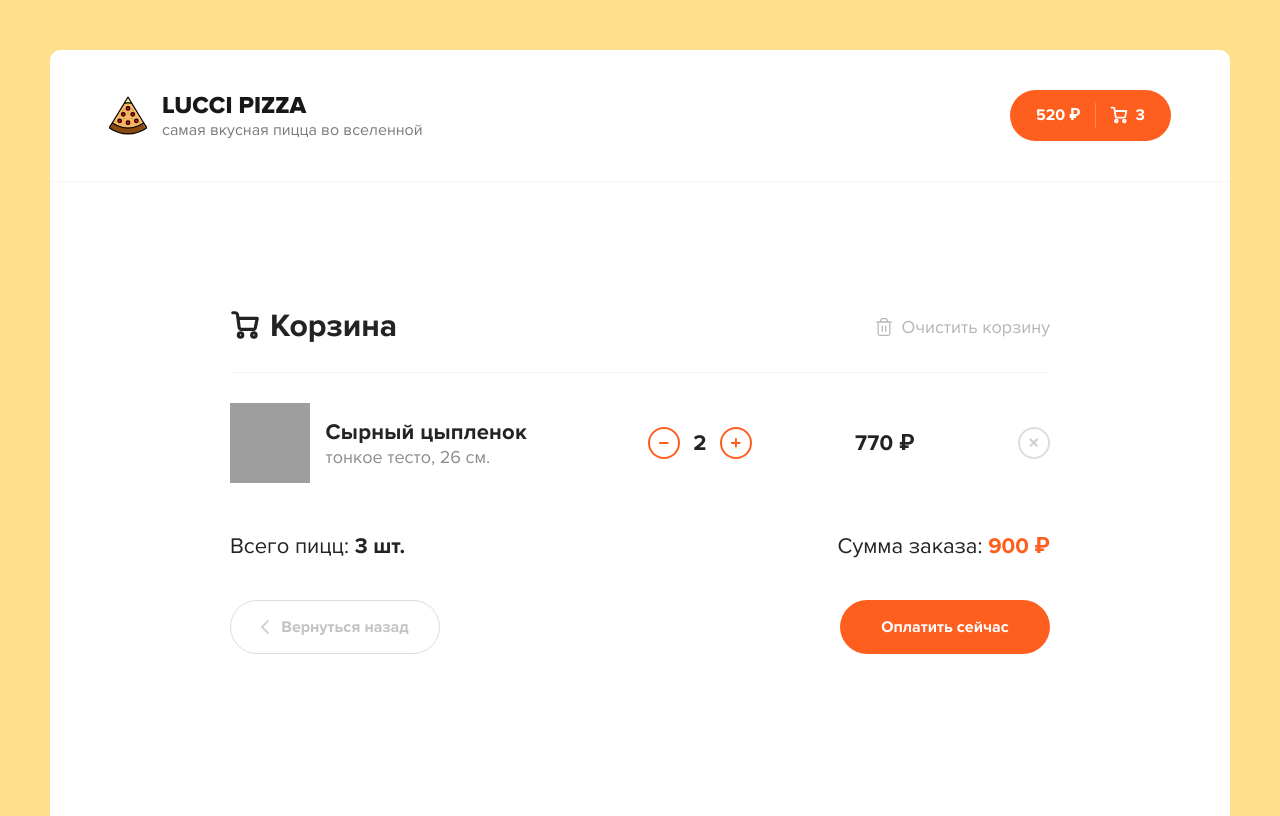
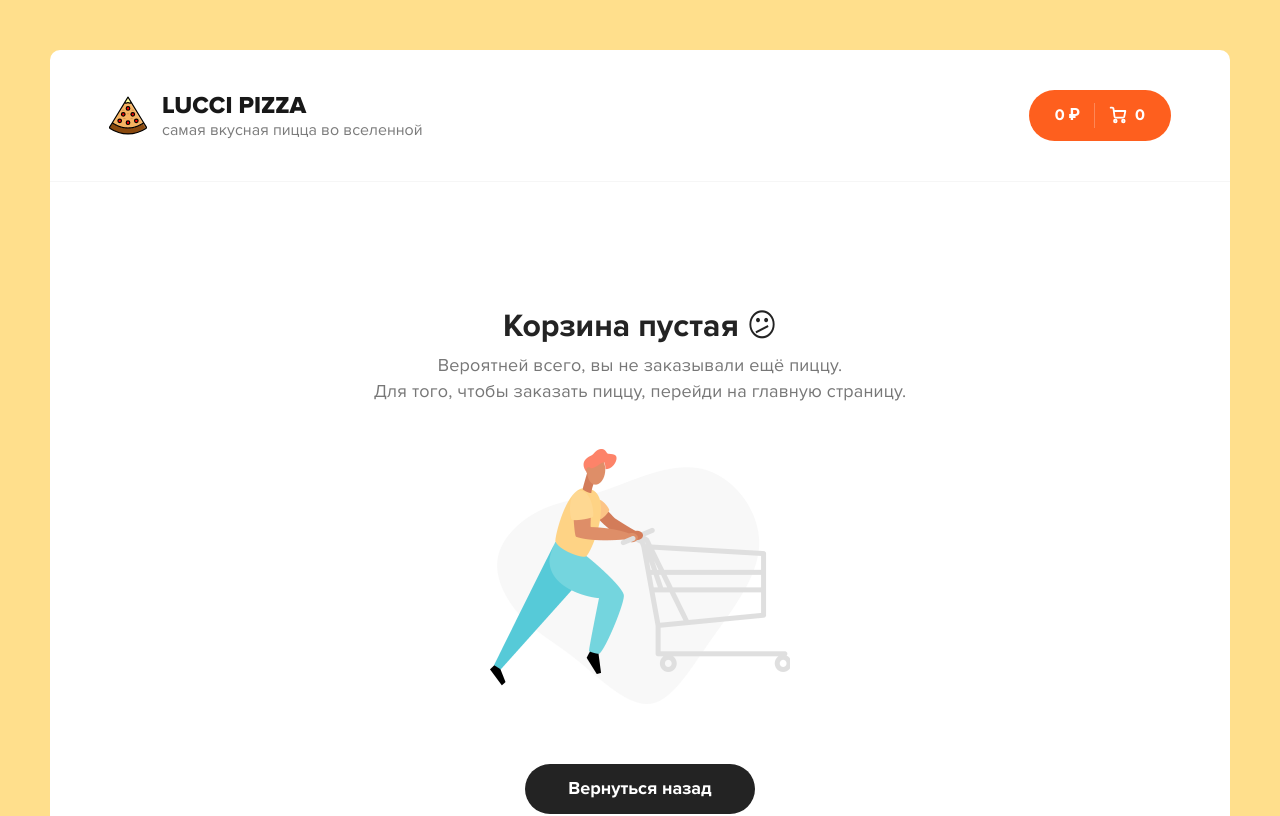
Before and after one commit to BilliNovik/lucci-pizza, a React (Create React App) app: page /cart in a window 1280 px wide. Shown: the top 816 px of the page. Built offline with nearby package versions, Linux system fonts and the light colour scheme; grey boxes are pictures that could not be loaded.

Commit message:
added some elements and fix reducer

```diff
--- /dev/null
+++ b/src/components/Button.jsx
@@ -0,0 +1,47 @@
+import React from 'react'
+import { useSelector } from 'react-redux';
+
+function Button() {
+    const cart = useSelector(store => store.cart)
+    const cartItemsCount = cart.cartItemsCount
+    const cartPrice = cart.cartPrice
+
+    return (
+        <div className="button button--cart">
+            <span>{cartPrice} ₽</span>
+            <div className="button__delimiter"></div>
+            <svg
+                width="18"
+                height="18"
+                viewBox="0 0 18 18"
+                fill="none"
+                xmlns="http://www.w3.org/2000/svg"
+            >
+                <path
+                    d="M6.33333 16.3333C7.06971 16.3333 7.66667 15.7364 7.66667 15C7.66667 14.2636 7.06971 13.6667 6.33333 13.6667C5.59695 13.6667 5 14.2636 5 15C5 15.7364 5.59695 16.3333 6.33333 16.3333Z"
+                    stroke="white"
+                    strokeWidth="1.8"
+                    strokeLinecap="round"
+                    strokeLinejoin="round"
+                />
+                <path
+                    d="M14.3333 16.3333C15.0697 16.3333 15.6667 15.7364 15.6667 15C15.6667 14.2636 15.0697 13.6667 14.3333 13.6667C13.597 13.6667 13 14.2636 13 15C13 15.7364 13.597 16.3333 14.3333 16.3333Z"
+                    stroke="white"
+                    strokeWidth="1.8"
+                    strokeLinecap="round"
+                    strokeLinejoin="round"
+                />
+                <path
+                    d="M4.78002 4.99999H16.3334L15.2134 10.5933C15.1524 10.9003 14.9854 11.176 14.7417 11.3722C14.4979 11.5684 14.1929 11.6727 13.88 11.6667H6.83335C6.50781 11.6694 6.1925 11.553 5.94689 11.3393C5.70128 11.1256 5.54233 10.8295 5.50002 10.5067L4.48669 2.82666C4.44466 2.50615 4.28764 2.21182 4.04482 1.99844C3.80201 1.78505 3.48994 1.66715 3.16669 1.66666H1.66669"
+                    stroke="white"
+                    strokeWidth="1.8"
+                    strokeLinecap="round"
+                    strokeLinejoin="round"
+                />
+            </svg>
+            <span>{cartItemsCount}</span>
+        </div>
+    )
+}
+
+export default Button
--- a/src/components/Header.jsx
+++ b/src/components/Header.jsx
@@ -2,8 +2,10 @@ import React from 'react'
 import { Link } from "react-router-dom";
 
 import logo from './../img/pizza-logo.svg'
+import Button from './Button';
 
 function Header() {
+
     return (
         <div className="header">
             <div className="container">
@@ -17,39 +19,8 @@ function Header() {
                     </div>
                 </Link>
                 <div className="header__cart">
-                    <Link to="/cart" className="button button--cart">
-                        <span>520 ₽</span>
-                        <div className="button__delimiter"></div>
-                        <svg
-                            width="18"
-                            height="18"
-                            viewBox="0 0 18 18"
-                            fill="none"
-                            xmlns="http://www.w3.org/2000/svg"
-                        >
-                            <path
-                                d="M6.33333 16.3333C7.06971 16.3333 7.66667 15.7364 7.66667 15C7.66667 14.2636 7.06971 13.6667 6.33333 13.6667C5.59695 13.6667 5 14.2636 5 15C5 15.7364 5.59695 16.3333 6.33333 16.3333Z"
-                                stroke="white"
-                                strokeWidth="1.8"
-                                strokeLinecap="round"
-                                strokeLinejoin="round"
-                            />
-                            <path
-                                d="M14.3333 16.3333C15.0697 16.3333 15.6667 15.7364 15.6667 15C15.6667 14.2636 15.0697 13.6667 14.3333 13.6667C13.597 13.6667 13 14.2636 13 15C13 15.7364 13.597 16.3333 14.3333 16.3333Z"
-                                stroke="white"
-                                strokeWidth="1.8"
-                                strokeLinecap="round"
-                                strokeLinejoin="round"
-                            />
-                            <path
-                                d="M4.78002 4.99999H16.3334L15.2134 10.5933C15.1524 10.9003 14.9854 11.176 14.7417 11.3722C14.4979 11.5684 14.1929 11.6727 13.88 11.6667H6.83335C6.50781 11.6694 6.1925 11.553 5.94689 11.3393C5.70128 11.1256 5.54233 10.8295 5.50002 10.5067L4.48669 2.82666C4.44466 2.50615 4.28764 2.21182 4.04482 1.99844C3.80201 1.78505 3.48994 1.66715 3.16669 1.66666H1.66669"
-                                stroke="white"
-                                strokeWidth="1.8"
-                                strokeLinecap="round"
-                                strokeLinejoin="round"
-                            />
-                        </svg>
-                        <span>3</span>
+                    <Link to="/cart" >
+                        <Button />
                     </Link>
                 </div>
             </div>
--- a/src/components/CartItem.jsx
+++ b/src/components/cart/CartItem.jsx
@@ -1,18 +1,18 @@
 import React from 'react'
 
-function CartItem() {
+function CartItem({ name, imageUrl, pizzaSize, pizzaType, price }) {
     return (
 
         <div className="cart__item">
             <div className="cart__item-img">
                 <img
                     className="pizza-block__image"
-                    src="https://dodopizza-a.akamaihd.net/static/Img/Products/Pizza/ru-RU/b750f576-4a83-48e6-a283-5a8efb68c35d.jpg"
-                    alt="Pizza"
+                    src={imageUrl}
+                    alt={name}
                 />
             </div>
             <div className="cart__item-info">
-                <h3>Сырный цыпленок</h3>
+                <h3>{name}</h3>
                 <p>тонкое тесто, 26 см.</p>
             </div>
             <div className="cart__item-count">
@@ -33,7 +33,7 @@ function CartItem() {
                 </div>
             </div>
             <div className="cart__item-price">
-                <b>770 ₽</b>
+                <b>{price} ₽</b>
             </div>
             <div className="cart__item-remove">
                 <div className="button button--outline button--circle">
--- /dev/null
+++ b/src/components/cart/EmptyCart.jsx
@@ -0,0 +1,24 @@
+import React from 'react'
+import { Link } from "react-router-dom";
+
+import cart from '../../img/empty-cart.png'
+
+function EnmtyCart() {
+    return (
+        <div className="container container--cart">
+            <div className="cart cart--empty">
+                <h2>Корзина пустая <i>😕</i></h2>
+                <p>
+                    Вероятней всего, вы не заказывали ещё пиццу.<br />
+                    Для того, чтобы заказать пиццу, перейди на главную страницу.
+                </p>
+                <img src={cart} alt="Empty cart" />
+                <Link to="/" className="button button--black">
+                    <span>Вернуться назад</span>
+                </Link>
+            </div>
+        </div>
+    )
+}
+
+export default EnmtyCart
--- a/src/pages/Cart.jsx
+++ b/src/pages/Cart.jsx
@@ -1,12 +1,20 @@
 import React from 'react'
-import CartItem from '../components/CartItem'
-import cart from '../img/empty-cart.png'
+import CartItem from '../components/cart/CartItem'
+import { Link } from "react-router-dom";
+import { useSelector } from 'react-redux';
+
+import EmptyCart from '../components/cart/EmptyCart'
 
 function Cart() {
+
+    const cart = useSelector(store => store.cart)
+    const cartElems = cart.cart
+    const cartItemsCount = cart.cartItemsCount
+    const cartPrice = cart.cartPrice
+
     return (
-
         <div className="content">
-            <div className="container container--cart">
+            {cartElems.length >= 1 ? <div className="container container--cart">
                 <div className="cart">
                     <div className="cart__top">
                         <h2 className="content__title"><svg width="18" height="18" viewBox="0 0 18 18" fill="none" xmlns="http://www.w3.org/2000/svg">
@@ -27,44 +35,33 @@ function Cart() {
                         </div>
                     </div>
                     <div className="content__items">
-                        <CartItem />
+                        {
+                            cartElems.map((item, i) => (
+                                <CartItem key={Math.random()} {...item} />
+                            ))
+                        }
                     </div>
                     <div className="cart__bottom">
                         <div className="cart__bottom-details">
-                            <span> Всего пицц: <b>3 шт.</b> </span>
-                            <span> Сумма заказа: <b>900 ₽</b> </span>
+                            <span> Всего пицц: <b>{cartItemsCount} шт.</b> </span>
+                            <span> Сумма заказа: <b>{cartPrice} ₽</b> </span>
                         </div>
                         <div className="cart__bottom-buttons">
-                            <a href="/" className="button button--outline button--add go-back-btn">
+                            <Link to="/" className="button button--outline button--add go-back-btn">
                                 <svg width="8" height="14" viewBox="0 0 8 14" fill="none" xmlns="http://www.w3.org/2000/svg">
                                     <path d="M7 13L1 6.93015L6.86175 1" stroke="#D3D3D3" strokeWidth="1.5" strokeLinecap="round" strokeLinejoin="round" />
                                 </svg>
-
                                 <span>Вернуться назад</span>
-                            </a>
+                            </Link>
                             <div className="button pay-btn">
                                 <span>Оплатить сейчас</span>
                             </div>
                         </div>
                     </div>
                 </div>
-            </div>
+            </div> : <EmptyCart />}
 
-            <div className="content">
-                <div className="container container--cart">
-                    <div className="cart cart--empty">
-                        <h2>Корзина пустая <i>😕</i></h2>
-                        <p>
-                            Вероятней всего, вы не заказывали ещё пиццу.<br />
-                            Для того, чтобы заказать пиццу, перейди на главную страницу.
-                        </p>
-                        <img src={cart} alt="Empty cart" />
-                        <a href="/" className="button button--black">
-                            <span>Вернуться назад</span>
-                        </a>
-                    </div>
-                </div>
-            </div>
+
         </div>
     )
 }
--- a/src/pages/Main.jsx
+++ b/src/pages/Main.jsx
@@ -6,6 +6,7 @@ import PizzaCard from '../components/PizzaCard'
 import SortField from '../components/SortField'
 import { fetchPizzas, setIsLoading } from '../redux/actions/pizzas'
 import PizzaCardLoader from '../components/PizzaCardLoader'
+import { addCartItem } from '../redux/actions/cart'
 
 function Main() {
     const dispatch = useDispatch();
@@ -34,6 +35,10 @@ function Main() {
         }
     }, [pizzas]);
 
+    const addPizzaInCart = (obj) => {
+        dispatch(addCartItem(obj))
+    }
+
     return (
 
         <div className="content">
@@ -48,7 +53,7 @@ function Main() {
                         Array(12).fill(0).map((_, index) => <PizzaCardLoader key={index} />)
                         :
                         pizzas && pizzas.map((pizza) => (
-                            <PizzaCard key={pizza.id} {...pizza} />
+                            <PizzaCard key={pizza.id} {...pizza} addPizzaInCart={addPizzaInCart} />
                         ))
                     }
 
--- /dev/null
+++ b/src/redux/actions/cart.js
@@ -0,0 +1,6 @@
+export const addCartItem = (item) => {
+    return {
+        type: 'ADD_CART_ITEM',
+        payload: item,
+    }
+}
--- /dev/null
+++ b/src/redux/reducers/cart.js
@@ -0,0 +1,24 @@
+const defaultState = {
+    cart: [],
+    cartItemsCount: 0,
+    cartPrice: 0,
+}
+
+export const cart = (state = defaultState, action) => {
+
+    switch (action.type) {
+        case 'ADD_CART_ITEM':
+
+            let newCart = [...state.cart, action.payload]
+            let price = newCart.reduce((sum, el) => { return sum + el.pizzaPrice }, 0)
+
+            return {
+                ...state,
+                cart: newCart,
+                cartItemsCount: newCart.length,
+                cartPrice: price,
+            }
+        default:
+            return state
+    }
+}
--- a/src/redux/reducers/index.js
+++ b/src/redux/reducers/index.js
@@ -1,6 +1,8 @@
 import { combineReducers } from "redux";
 import { pizzas } from "./pizzas";
+import { cart } from "./cart";
 
 export const rootReducer = combineReducers({
     pizzas,
+    cart,
 })
```
Also changed, not shown: src/components/PizzaCard.jsx (+17 -3 lines), src/redux/reducers/card.js (deleted, +0 -12 lines).
